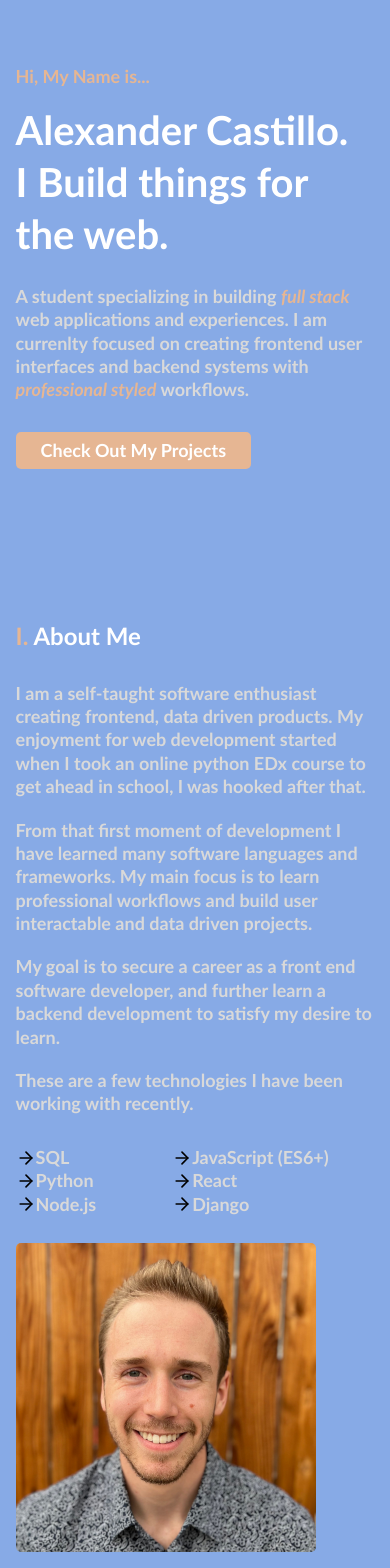
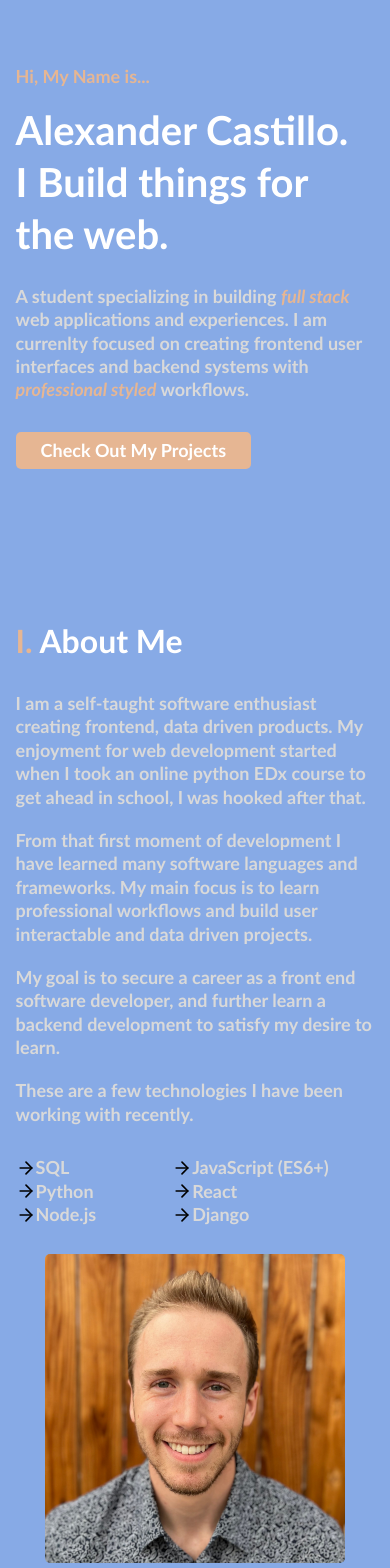
Before and after one commit to xelacast/personal-site, a React (Create React App) app: page / in a window 390 px wide. Shown: the part 138-1706 px from the top of the page. Built offline with nearby package versions, Linux system fonts and the light colour scheme.

Commit message:
centered self portrait mobile

```diff
--- a/src/components/AboutMe.js
+++ b/src/components/AboutMe.js
@@ -19,7 +19,7 @@ const AboutMe = () => {
     <section id={styles.aboutme}>
       <div className={styles.container}>
         <div className={styles.heading}>
-          <h2><span>I.</span> About Me</h2>
+          <h2><span>I.</span> About Me </h2>
           {/* <Line /> */}
         </div>
         <div className={styles.body}>
--- a/src/styles/AboutMe.module.css
+++ b/src/styles/AboutMe.module.css
@@ -66,9 +66,10 @@
 }
 
 .portrait {
-  text-align: center;
-  margin-top: 2%;
+  /* text-align: center; */
+  /* margin-top: 2%; */
   max-width: 300px;
+  margin: 2% auto 0 auto;
 }
 
 @media screen and (min-width: 768px) {
--- a/src/styles/index.css
+++ b/src/styles/index.css
@@ -83,7 +83,8 @@ h1 {
 }
 
 h2 {
-  font-size: var(--mhl-sz);
+  font-size: var(--mhxl-sz);
+  font-weight: 600;
 }
 
 h3 {
```
